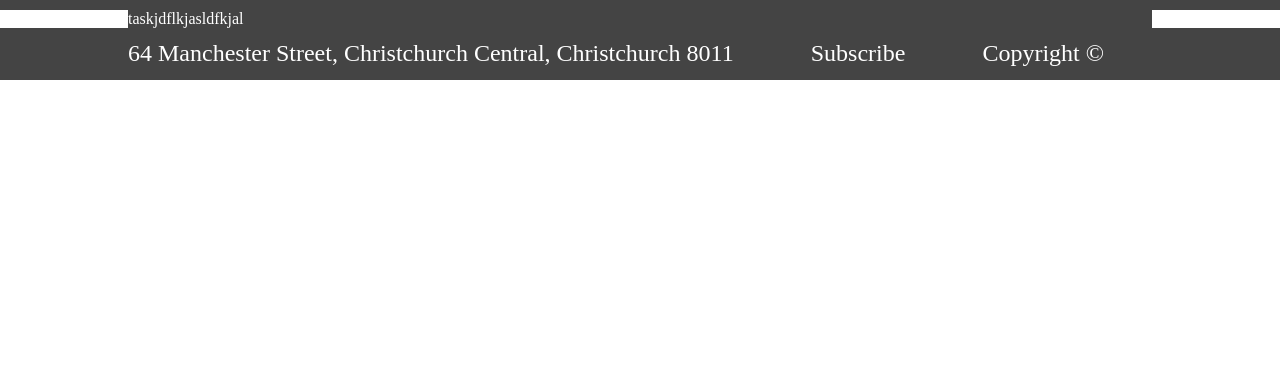
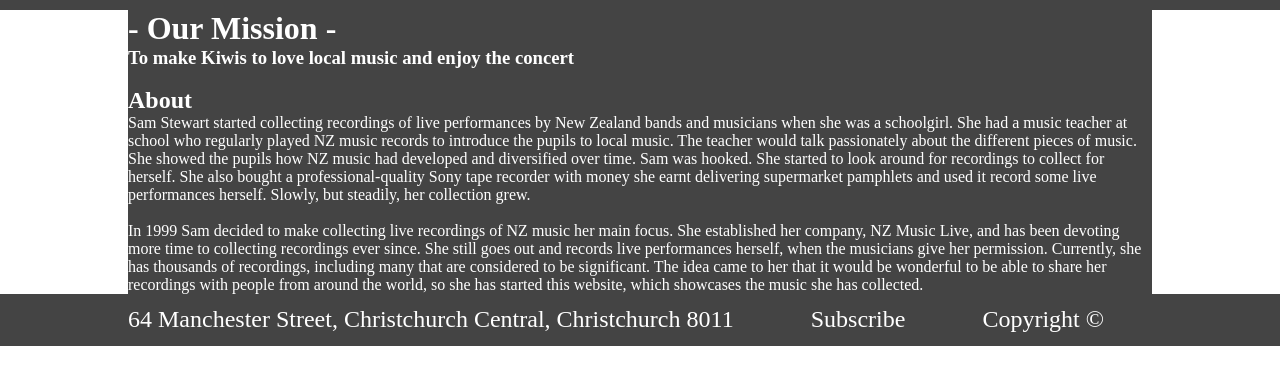
Before and after one commit to SnowNooDLe/BCIT141_Part2, a plain HTML site: page about_us.html in a window 1280 px wide. Shown: the part 102-486 px from the top of the page. Drawn offline with Linux system fonts and the light colour scheme.

Commit message:
Update about_us.html

```diff
--- a/about_us.html
+++ b/about_us.html
@@ -21,7 +21,17 @@
     </nav>
 
     <main>
-      <p>taskjdflkjasldfkjal</p>
+      <h1>- Our Mission -</h1>
+      <h3>To make Kiwis to love local music and enjoy the concert</h3>
+      <br>
+
+      <h2>About</h2>
+
+      <p>Sam Stewart started collecting recordings of live performances by New Zealand bands and musicians when she was a schoolgirl. She had a music teacher at school who regularly played NZ music records to introduce the pupils to local music. The teacher would talk passionately about the different pieces of music. She showed the pupils how NZ music had developed and diversified over time. Sam was hooked. She started to look around for recordings to collect for herself. She also bought a professional-quality Sony tape recorder with money she earnt delivering supermarket pamphlets and used it record some live performances herself. Slowly, but steadily, her collection grew.</p>
+
+      <br>
+
+      <p>In 1999 Sam decided to make collecting live recordings of NZ music her main focus. She established her company, NZ Music Live, and has been devoting more time to collecting recordings ever since. She still goes out and records live performances herself, when the musicians give her permission. Currently, she has thousands of recordings, including many that are considered to be significant. The idea came to her that it would be wonderful to be able to share her recordings with people from around the world, so she has started this website, which showcases the music she has collected.</p>
     </main>
 
     <footer>
```
